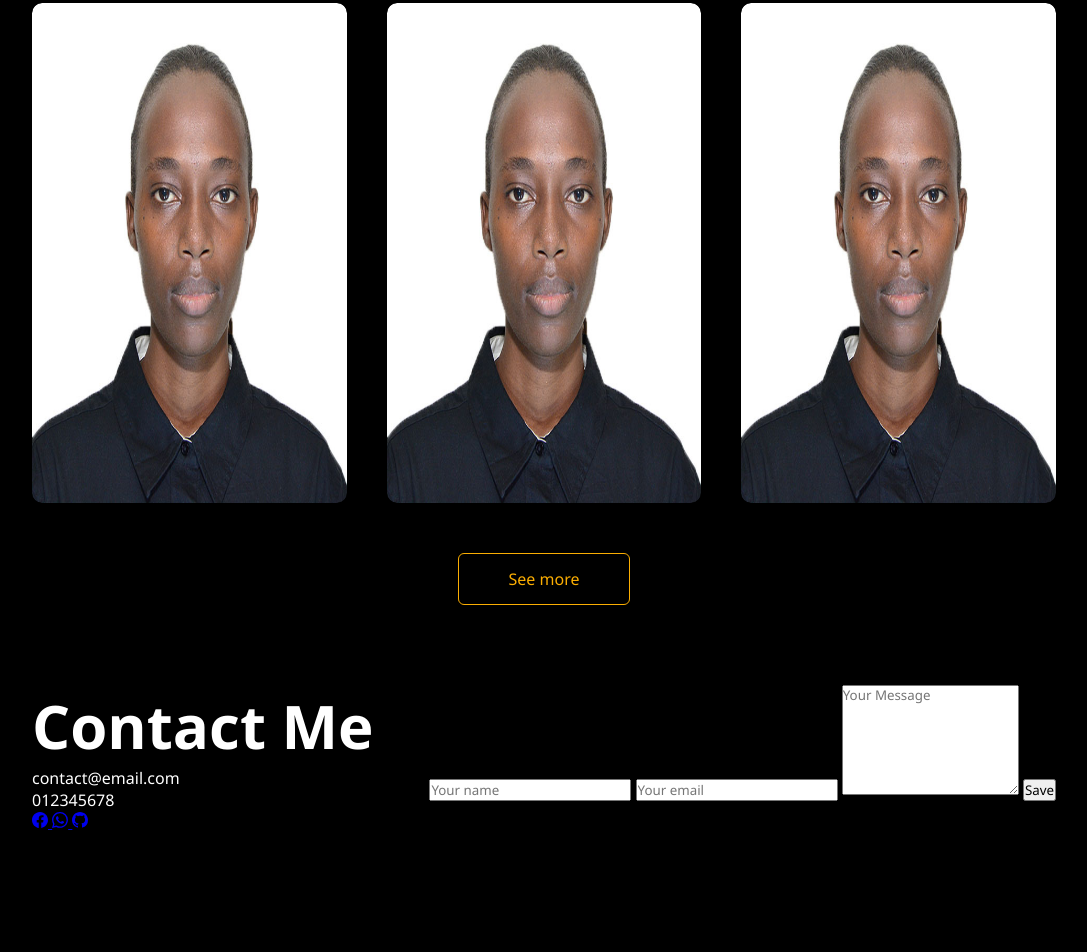
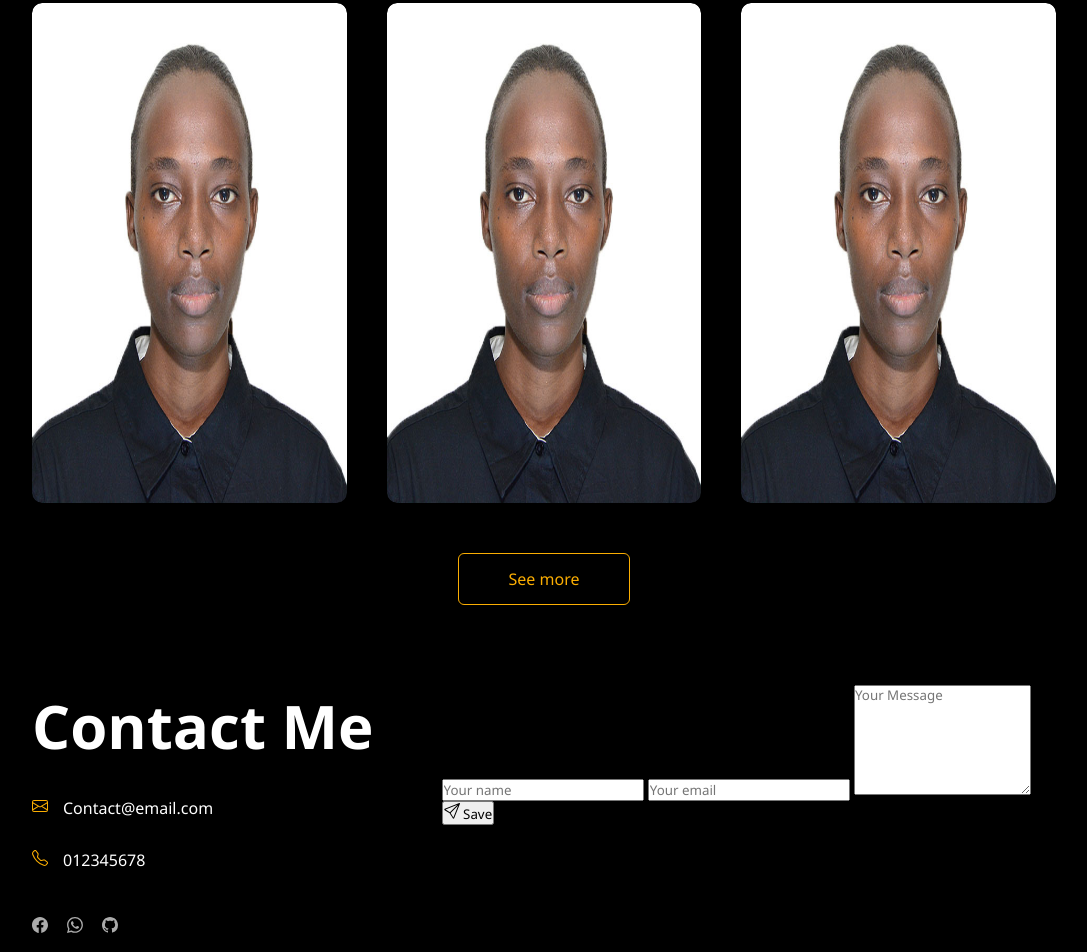
Before and after one commit to eloge257/my-portofolio, a plain HTML site: page index.html in a window 1280 px wide. Shown: the part 2219-3171 px from the top of the page, without its empty margins (96-1183 px from the left). Before the commit the page ends 3062 px from the top, so only its background shows below. Drawn offline with Linux system fonts and the light colour scheme.

Commit message:
add style footer

```diff
--- a/index.html
+++ b/index.html
@@ -174,8 +174,14 @@
             <div class="row">
                 <div class="contact-left">
                     <h1 class="sub-title">Contact Me</h1>
-                    <p>contact@email.com</p>
-                    <p>012345678</p>
+                    <p>
+                        <svg xmlns="http://www.w3.org/2000/svg" width="16" height="16" fill="currentColor" class="bi bi-envelope" viewBox="0 0 16 16">
+                            <path d="M0 4a2 2 0 0 1 2-2h12a2 2 0 0 1 2 2v8a2 2 0 0 1-2 2H2a2 2 0 0 1-2-2zm2-1a1 1 0 0 0-1 1v.217l7 4.2 7-4.2V4a1 1 0 0 0-1-1zm13 2.383-4.708 2.825L15 11.105zm-.034 6.876-5.64-3.471L8 9.583l-1.326-.795-5.64 3.47A1 1 0 0 0 2 13h12a1 1 0 0 0 .966-.741M1 11.105l4.708-2.897L1 5.383z"/>
+                          </svg>Contact@email.com</p>
+                    <p>
+                        <svg xmlns="http://www.w3.org/2000/svg" width="16" height="16" fill="currentColor" class="bi bi-telephone" viewBox="0 0 16 16">
+                            <path d="M3.654 1.328a.678.678 0 0 0-1.015-.063L1.605 2.3c-.483.484-.661 1.169-.45 1.77a17.6 17.6 0 0 0 4.168 6.608 17.6 17.6 0 0 0 6.608 4.168c.601.211 1.286.033 1.77-.45l1.034-1.034a.678.678 0 0 0-.063-1.015l-2.307-1.794a.68.68 0 0 0-.58-.122l-2.19.547a1.75 1.75 0 0 1-1.657-.459L5.482 8.062a1.75 1.75 0 0 1-.46-1.657l.548-2.19a.68.68 0 0 0-.122-.58zM1.884.511a1.745 1.745 0 0 1 2.612.163L6.29 2.98c.329.423.445.974.315 1.494l-.547 2.19a.68.68 0 0 0 .178.643l2.457 2.457a.68.68 0 0 0 .644.178l2.189-.547a1.75 1.75 0 0 1 1.494.315l2.306 1.794c.829.645.905 1.87.163 2.611l-1.034 1.034c-.74.74-1.846 1.065-2.877.702a18.6 18.6 0 0 1-7.01-4.42 18.6 18.6 0 0 1-4.42-7.009c-.362-1.03-.037-2.137.703-2.877z"/>
+                          </svg>012345678</p>
                     <div class="social-icons">
                         <a href="#">
                             <svg xmlns="http://www.w3.org/2000/svg" width="16" height="16" fill="currentColor" class="bi bi-facebook" viewBox="0 0 16 16">
@@ -204,7 +210,11 @@
                         <input type="text" name="Name" placeholder="Your name" required>
                         <input type="text" name="Name" placeholder="Your email" required>
                         <textarea name="Message" id=""  rows="6" placeholder="Your Message"></textarea>
-                        <button>Save</button>
+                        <button>
+                            <svg xmlns="http://www.w3.org/2000/svg" width="16" height="16" fill="currentColor" class="bi bi-send" viewBox="0 0 16 16">
+                                <path d="M15.854.146a.5.5 0 0 1 .11.54l-5.819 14.547a.75.75 0 0 1-1.329.124l-3.178-4.995L.643 7.184a.75.75 0 0 1 .124-1.33L15.314.037a.5.5 0 0 1 .54.11ZM6.636 10.07l2.761 4.338L14.13 2.576zm6.787-8.201L1.591 6.602l4.339 2.76z"/>
+                              </svg>
+                            Save</button>
 
                     </form>
                 </div>
--- a/style.css
+++ b/style.css
@@ -250,3 +250,39 @@ nav ul li a:hover::after{
     background: #FBAE02;
     color: #fff;
 }
+
+
+
+/* --------------contact--------- */
+
+.contact-left{
+    flex-basis: 35%;
+}
+.contact-right{
+    flex-basis: 60%;
+}
+.contact-left p {
+    margin-top: 30px;
+}
+
+.contact-left p svg{
+    color: #FBAE02;
+    margin-right: 15px;
+    font-size: 25px;
+}
+.social-icons{
+    margin-top: 30px;
+}
+.social-icons a{
+    text-decoration: none;
+    font-size: 30px;
+    margin-right: 15px;
+    /* color: #FBAE02; */
+    color: #ababab;
+    display: inline-block;
+    transition: transform 0.5s;
+}
+.social-icons a:hover{
+    color: #FBAE02;
+    transform: translateY(-5px);
+}
```
